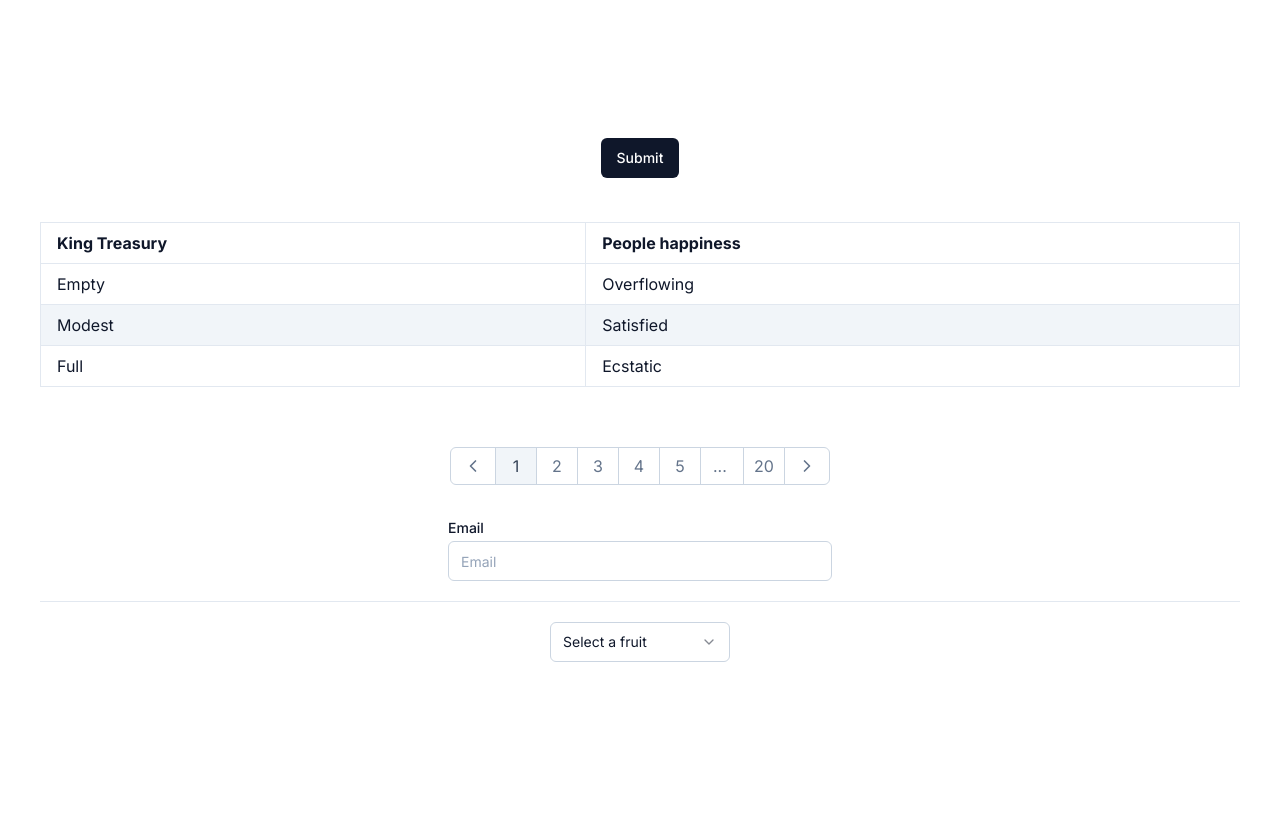
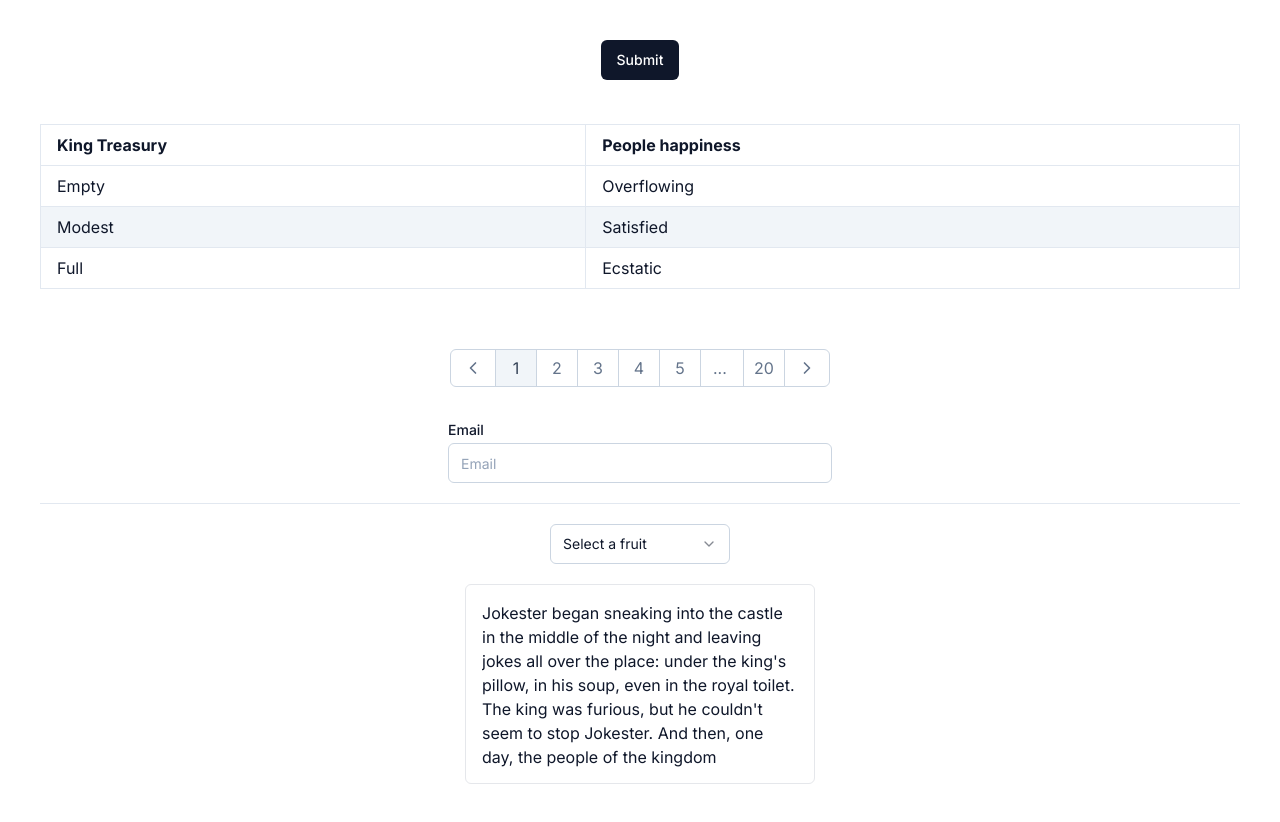
Before and after one commit to rifaldhiaw/test-admin, a Next.js app: page / in a window 1280 px wide. Before the commit the page ends 800 px from the top, so only its background shows below. Built offline with nearby package versions, Linux system fonts and the light colour scheme.

Commit message:
add ScrollArea

```diff
--- a/package.json
+++ b/package.json
@@ -12,8 +12,10 @@
     "@next/font": "13.1.6",
     "@radix-ui/react-label": "^2.0.0",
     "@radix-ui/react-primitive": "^1.0.1",
+    "@radix-ui/react-scroll-area": "^1.0.2",
     "@radix-ui/react-select": "^1.2.0",
     "@radix-ui/react-separator": "^1.0.1",
+    "@radix-ui/react-tooltip": "^1.0.3",
     "@types/node": "18.11.18",
     "@types/react": "18.0.27",
     "@types/react-dom": "18.0.10",
--- /dev/null
+++ b/src/components/ui/ScrollArea.tsx
@@ -0,0 +1,46 @@
+import * as ScrollAreaPrimitive from "@radix-ui/react-scroll-area";
+import * as React from "react";
+
+import { cn } from "@/lib/utils";
+
+const ScrollArea = React.forwardRef<
+  React.ElementRef<typeof ScrollAreaPrimitive.Root>,
+  React.ComponentPropsWithoutRef<typeof ScrollAreaPrimitive.Root>
+>(({ className, children, ...props }, ref) => (
+  <ScrollAreaPrimitive.Root
+    ref={ref}
+    className={cn("relative overflow-hidden", className)}
+    {...props}
+  >
+    <ScrollAreaPrimitive.Viewport className="h-full w-full rounded-[inherit]">
+      {children}
+    </ScrollAreaPrimitive.Viewport>
+    <ScrollBar />
+    <ScrollAreaPrimitive.Corner />
+  </ScrollAreaPrimitive.Root>
+));
+ScrollArea.displayName = ScrollAreaPrimitive.Root.displayName;
+
+const ScrollBar = React.forwardRef<
+  React.ElementRef<typeof ScrollAreaPrimitive.ScrollAreaScrollbar>,
+  React.ComponentPropsWithoutRef<typeof ScrollAreaPrimitive.ScrollAreaScrollbar>
+>(({ className, orientation = "vertical", ...props }, ref) => (
+  <ScrollAreaPrimitive.ScrollAreaScrollbar
+    ref={ref}
+    orientation={orientation}
+    className={cn(
+      "flex touch-none select-none transition-colors",
+      orientation === "vertical" &&
+        "h-full w-2.5 border-l border-l-transparent p-[1px]",
+      orientation === "horizontal" &&
+        "h-2.5 border-t border-t-transparent p-[1px]",
+      className
+    )}
+    {...props}
+  >
+    <ScrollAreaPrimitive.ScrollAreaThumb className="relative flex-1 rounded-full bg-slate-300 dark:bg-slate-700" />
+  </ScrollAreaPrimitive.ScrollAreaScrollbar>
+));
+ScrollBar.displayName = ScrollAreaPrimitive.ScrollAreaScrollbar.displayName;
+
+export { ScrollArea, ScrollBar };
--- a/src/pages/index.tsx
+++ b/src/pages/index.tsx
@@ -2,6 +2,7 @@ import { Button } from "@/components/ui/Button";
 import { Input } from "@/components/ui/Input";
 import { Label } from "@/components/ui/Label";
 import { EventPager } from "@/components/ui/Pagination";
+import { ScrollArea } from "@/components/ui/ScrollArea";
 import {
   Select,
   SelectContent,
@@ -102,6 +103,17 @@ export default function Home() {
             </SelectGroup>
           </SelectContent>
         </Select>
+
+        {/* scroll area example */}
+        <ScrollArea className="h-[200px] w-[350px] rounded-md border p-4">
+          Jokester began sneaking into the castle in the middle of the night and
+          leaving jokes all over the place: under the king&apos;s pillow, in his
+          soup, even in the royal toilet. The king was furious, but he
+          couldn&apos;t seem to stop Jokester. And then, one day, the people of
+          the kingdom discovered that the jokes left by Jokester were so funny
+          that they couldn&apos;t help but laugh. And once they started
+          laughing, they couldn&apos;t stop.
+        </ScrollArea>
       </main>
     </>
   );
```
Also changed, not shown: 1 other file (tests, documents, lock files or other folders).
